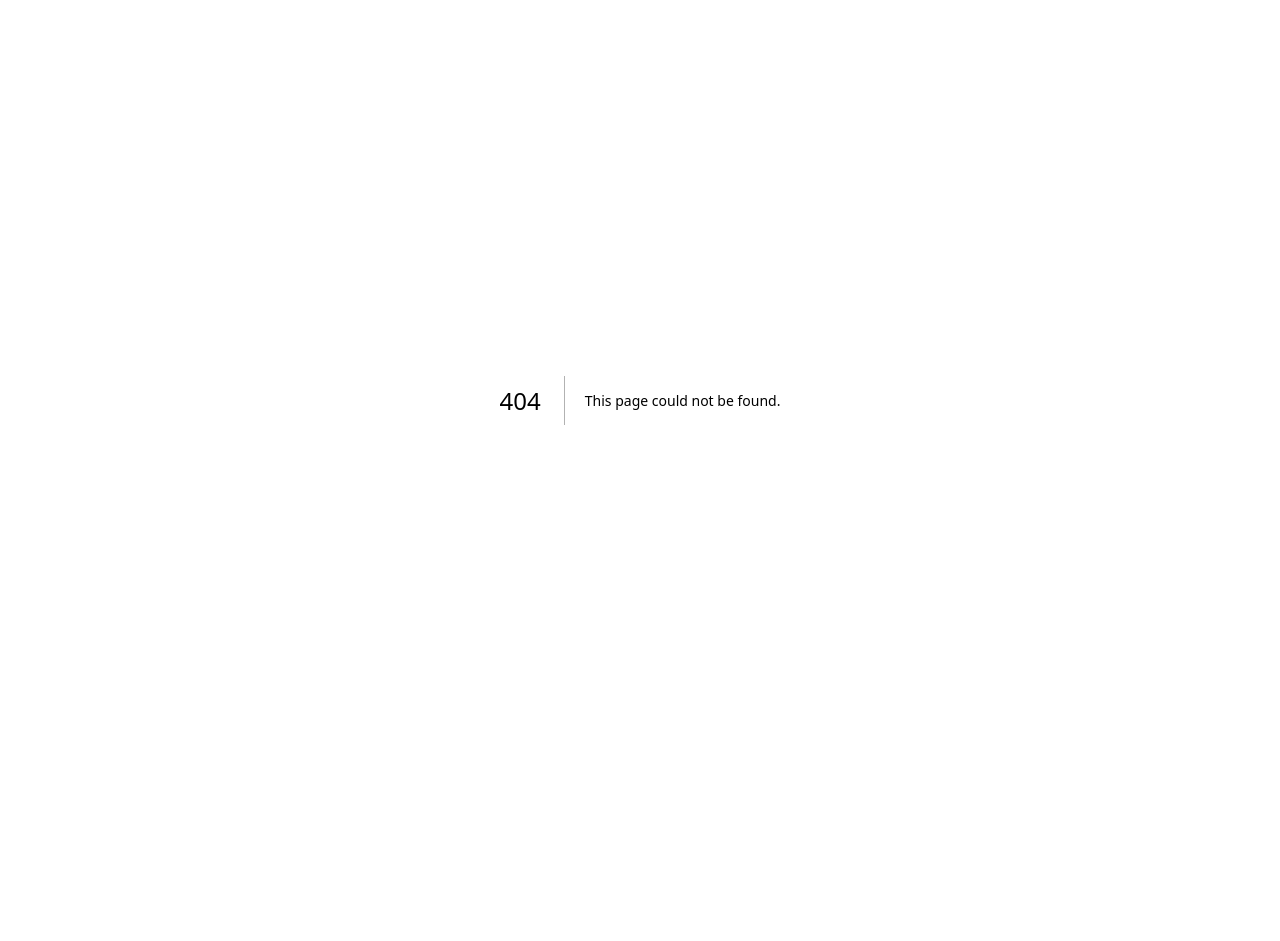
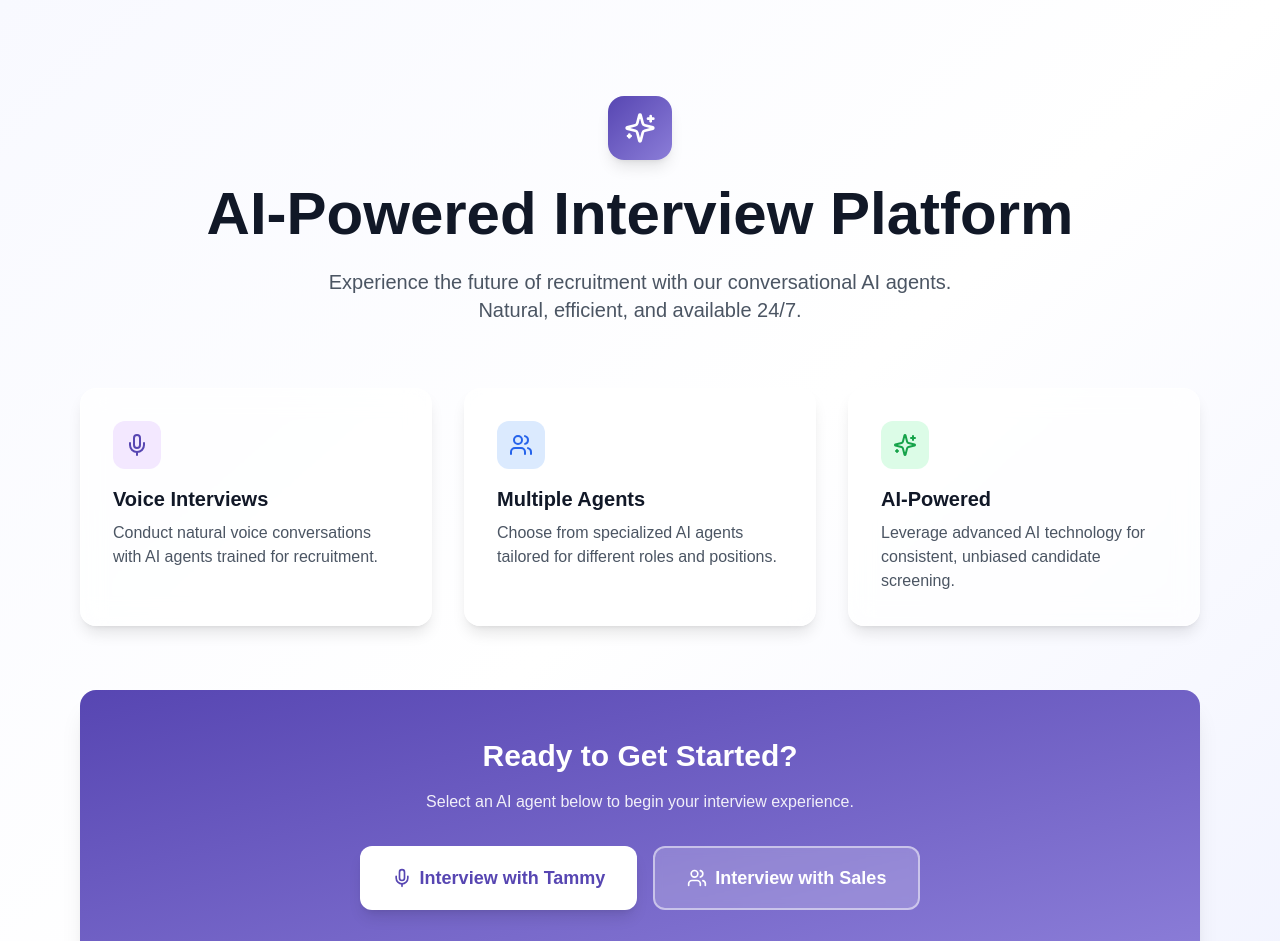
Before and after one commit to leadmakerAgency/ai-recruiter, a Next.js app: page / in a window 1280 px wide. Before the commit this address had no page. Shown: the top 941 px of the page. Before the commit the page ends 800 px from the top, so only its background shows below. Built offline with nearby package versions, Linux system fonts and the light colour scheme.

Commit message:
Add homepage for main domain

```diff
--- /dev/null
+++ b/src/app/page.tsx
@@ -0,0 +1,92 @@
+// src/app/page.tsx
+import Link from 'next/link';
+import { Mic, Users, Sparkles } from 'lucide-react';
+
+export default function HomePage() {
+  return (
+    <div className="min-h-screen bg-gradient-to-br from-[#f8f9ff] via-white to-[#f0f2ff]">
+      {/* Hero Section */}
+      <div className="max-w-6xl mx-auto px-4 py-16 sm:py-24">
+        {/* Header */}
+        <div className="text-center mb-16">
+          <div className="inline-flex items-center justify-center w-16 h-16 bg-gradient-to-br from-[#5746b2] to-[#8b7dd8] rounded-2xl mb-6 shadow-lg">
+            <Sparkles className="w-8 h-8 text-white" />
+          </div>
+          <h1 className="text-4xl sm:text-5xl md:text-6xl font-bold text-gray-900 mb-6">
+            AI-Powered Interview Platform
+          </h1>
+          <p className="text-lg sm:text-xl text-gray-600 max-w-2xl mx-auto">
+            Experience the future of recruitment with our conversational AI agents.
+            Natural, efficient, and available 24/7.
+          </p>
+        </div>
+
+        {/* Features Grid */}
+        <div className="grid md:grid-cols-3 gap-8 mb-16">
+          <div className="bg-white/70 backdrop-blur-md rounded-2xl p-8 shadow-lg border border-white/50 hover:shadow-xl transition-all">
+            <div className="w-12 h-12 bg-purple-100 rounded-xl flex items-center justify-center mb-4">
+              <Mic className="w-6 h-6 text-[#5746b2]" />
+            </div>
+            <h3 className="text-xl font-semibold text-gray-900 mb-2">Voice Interviews</h3>
+            <p className="text-gray-600">
+              Conduct natural voice conversations with AI agents trained for recruitment.
+            </p>
+          </div>
+
+          <div className="bg-white/70 backdrop-blur-md rounded-2xl p-8 shadow-lg border border-white/50 hover:shadow-xl transition-all">
+            <div className="w-12 h-12 bg-blue-100 rounded-xl flex items-center justify-center mb-4">
+              <Users className="w-6 h-6 text-blue-600" />
+            </div>
+            <h3 className="text-xl font-semibold text-gray-900 mb-2">Multiple Agents</h3>
+            <p className="text-gray-600">
+              Choose from specialized AI agents tailored for different roles and positions.
+            </p>
+          </div>
+
+          <div className="bg-white/70 backdrop-blur-md rounded-2xl p-8 shadow-lg border border-white/50 hover:shadow-xl transition-all">
+            <div className="w-12 h-12 bg-green-100 rounded-xl flex items-center justify-center mb-4">
+              <Sparkles className="w-6 h-6 text-green-600" />
+            </div>
+            <h3 className="text-xl font-semibold text-gray-900 mb-2">AI-Powered</h3>
+            <p className="text-gray-600">
+              Leverage advanced AI technology for consistent, unbiased candidate screening.
+            </p>
+          </div>
+        </div>
+
+        {/* CTA Section */}
+        <div className="bg-gradient-to-br from-[#5746b2] to-[#8b7dd8] rounded-2xl p-8 sm:p-12 shadow-xl text-center">
+          <h2 className="text-2xl sm:text-3xl font-bold text-white mb-4">
+            Ready to Get Started?
+          </h2>
+          <p className="text-white/90 mb-8 max-w-2xl mx-auto">
+            Select an AI agent below to begin your interview experience.
+          </p>
+
+          <div className="flex flex-col sm:flex-row gap-4 justify-center">
+            <Link
+              href="/tammy"
+              className="inline-flex items-center justify-center gap-2 bg-white text-[#5746b2] px-8 py-4 rounded-xl font-semibold text-lg hover:bg-gray-50 transition-all shadow-lg hover:shadow-xl hover:scale-[1.02]"
+            >
+              <Mic className="w-5 h-5" />
+              Interview with Tammy
+            </Link>
+
+            <Link
+              href="/sales"
+              className="inline-flex items-center justify-center gap-2 bg-white/20 backdrop-blur-sm text-white border-2 border-white/50 px-8 py-4 rounded-xl font-semibold text-lg hover:bg-white/30 transition-all hover:scale-[1.02]"
+            >
+              <Users className="w-5 h-5" />
+              Interview with Sales
+            </Link>
+          </div>
+        </div>
+
+        {/* Footer */}
+        <div className="text-center mt-16 text-gray-500 text-sm">
+          <p>© 2025 AI Recruiter Platform. All rights reserved.</p>
+        </div>
+      </div>
+    </div>
+  );
+}
```
